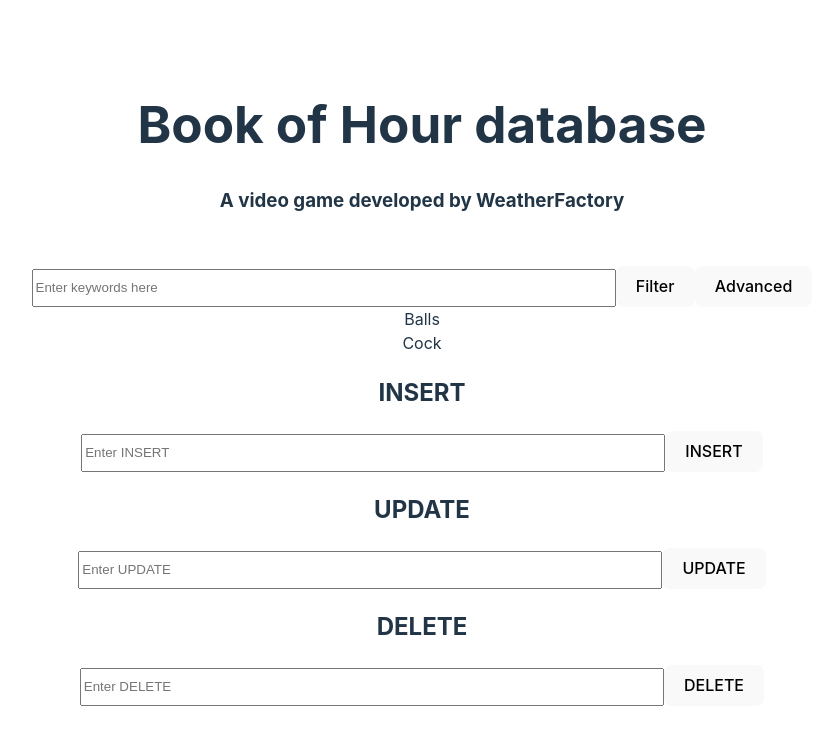
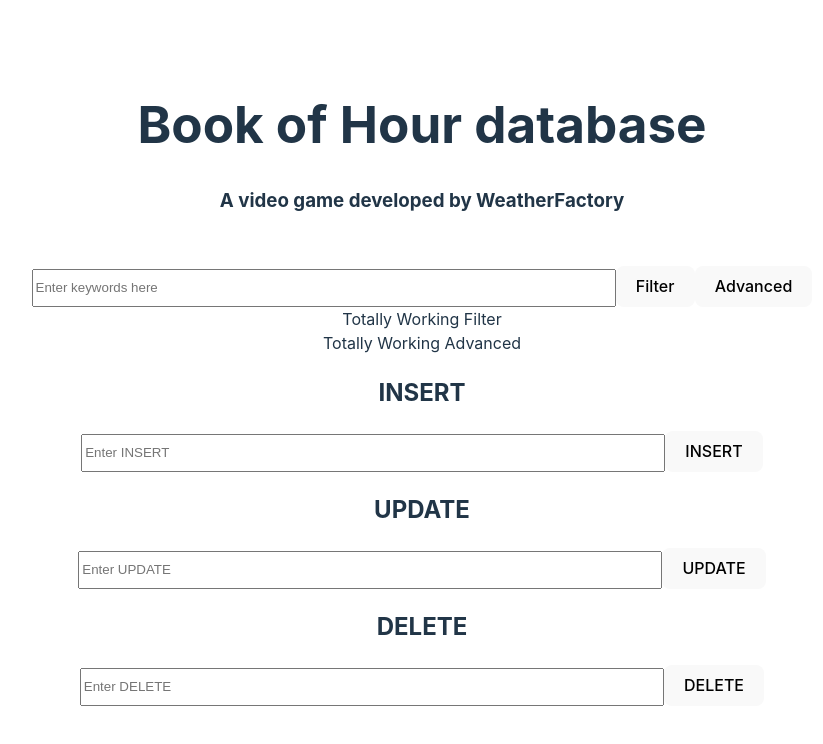
Before and after one commit to kazkianoush/BookOfHours, a React (Vite) app in the folder frontend/: page / in a window 1280 px wide. Shown: the top 744 px of the page, without its empty margins (250-1073 px from the left). Built offline with nearby package versions, Linux system fonts and the light colour scheme.

Commit message:
Change filterPanel and advancedPanel

```diff
--- a/frontend/src/components/inputForm/inputForm.jsx
+++ b/frontend/src/components/inputForm/inputForm.jsx
@@ -240,8 +240,8 @@
              <button className="col" type="button" onClick={handleFilterClick}>Filter</button>
              <button className="col" type="button" onClick={handleAdvancedClick}>Advanced</button>
           </form>
-          <div className="filterPanel">Balls</div>
-          <div className="advancedPanel">Cock</div>
+          <div className="filterPanel">Totally Working Filter</div>
+          <div className="advancedPanel">Totally Working Advanced</div>
           <h2>INSERT</h2>
           {}
           <form onSubmit={handleSubmitINSERT}>
```
